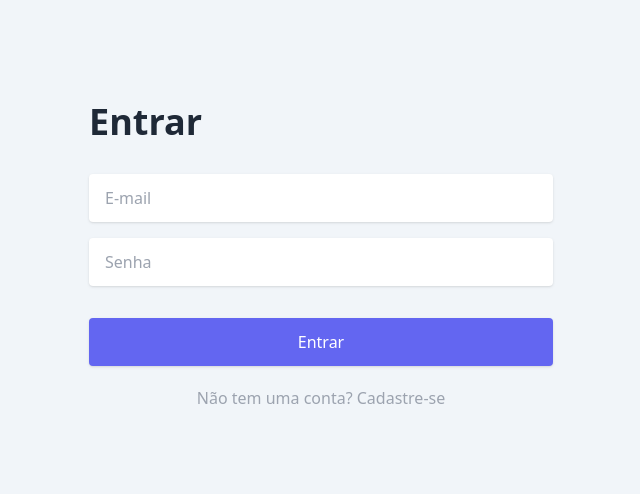
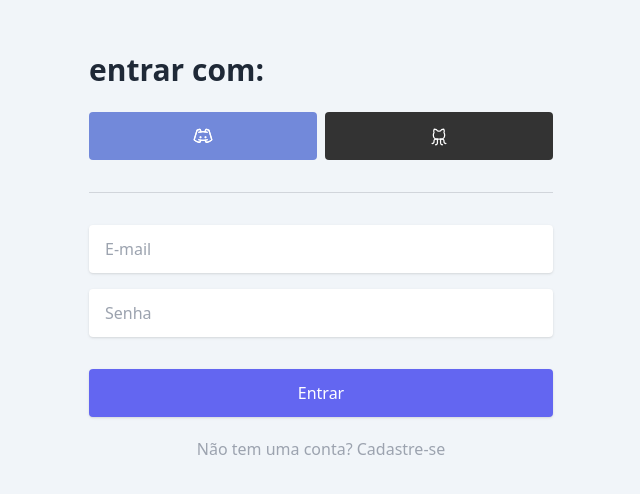
Before and after one commit to wandersonalwes/supabase-todolist, a React (Vite) app: page / in a window 1280 px wide. Shown: the part 138-632 px from the top of the page, without its empty margins (319-959 px from the left). Built offline with nearby package versions, Linux system fonts and the light colour scheme; no server answers.

Commit message:
feat: add login social

```diff
--- a/src/components/button.tsx
+++ b/src/components/button.tsx
@@ -12,7 +12,7 @@ export const Button = (props: Props) => {
     <button
       disabled={isLoading}
       className={classNames(
-        "shadow bg-indigo-500 px-4 h-12 rounded text-white flex items-center justify-center",
+        "shadow bg-indigo-500 px-4 h-12 rounded text-white flex items-center justify-center hover:brightness-90 transition-all",
         className
       )}
       {...rest}
--- a/src/pages/login/index.tsx
+++ b/src/pages/login/index.tsx
@@ -6,6 +6,7 @@ import { useForm } from "react-hook-form";
 import { yupResolver } from "@hookform/resolvers/yup";
 import { toast } from "react-toastify";
 import { loginSchema } from "../../validations/login";
+import { DiscordLogo, GithubLogo } from "phosphor-react";
 
 type Credentials = {
   email: string;
@@ -47,6 +48,28 @@ export const Login = () => {
     }
   };
 
+  const handleLoginWithDiscord = async () => {
+    const { error } = await client.auth.signInWithOAuth({
+      provider: "discord",
+      options: {
+        redirectTo: import.meta.env.BASE_URL,
+      },
+    });
+
+    if (error) toast.error("Não foi possível fazer login");
+  };
+
+  const handleLoginWithGitHub = async () => {
+    const { error } = await client.auth.signInWithOAuth({
+      provider: "github",
+      options: {
+        redirectTo: import.meta.env.BASE_URL,
+      },
+    });
+
+    if (error) toast.error("Não foi possível fazer login");
+  };
+
   const onSubmit = (data: Credentials) => {
     return action === "login" ? handleLogin(data) : handleSignUp(data);
   };
@@ -63,9 +86,31 @@ export const Login = () => {
       data-testid="test-login-page"
     >
       <div className="p-6 w-full max-w-lg">
-        <h2 className="text-4xl font-bold text-gray-800 mb-8">
-          {action === "login" ? "Entrar" : "Criar conta"}
+        <h2 className="text-3xl font-bold text-gray-800 mb-6">
+          {action === "login" ? "entrar com:" : "criar conta com:"}
         </h2>
+        <div className="grid grid-cols-2 gap-2">
+          <button
+            type="button"
+            onClick={handleLoginWithDiscord}
+            className="flex items-center justify-center bg-[#7289da] h-12 rounded hover:brightness-90 transition-all"
+            title="Entrar com o Discord"
+          >
+            <DiscordLogo className="text-white w-5 h-5" />
+          </button>
+
+          <button
+            type="button"
+            onClick={handleLoginWithGitHub}
+            className="flex items-center justify-center bg-[#333] h-12 rounded hover:opacity-90 transition-all"
+            title="Entrar com o GitHub"
+          >
+            <GithubLogo className="text-white w-5 h-5" />
+          </button>
+        </div>
+
+        <hr className="my-8 border-gray-300" />
+
         <Input
           error={errors.email?.message}
           data-testid="test-email"
```
